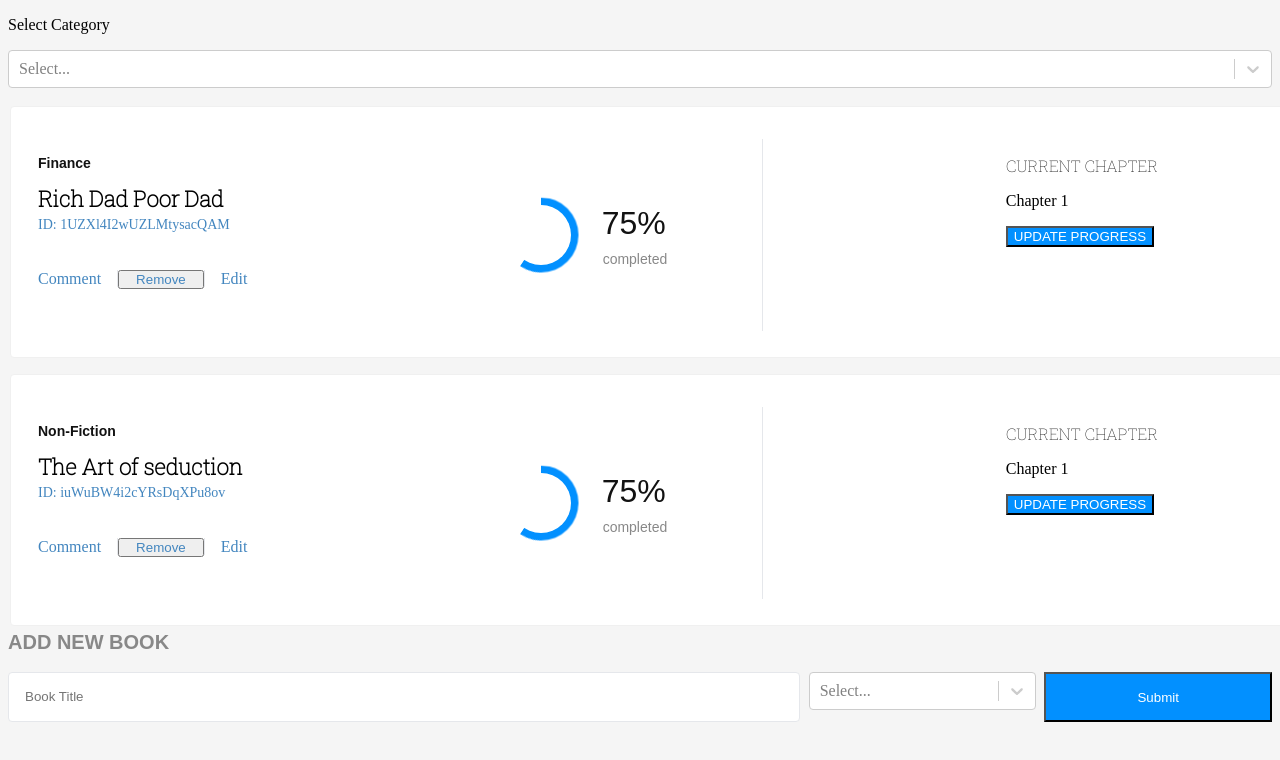
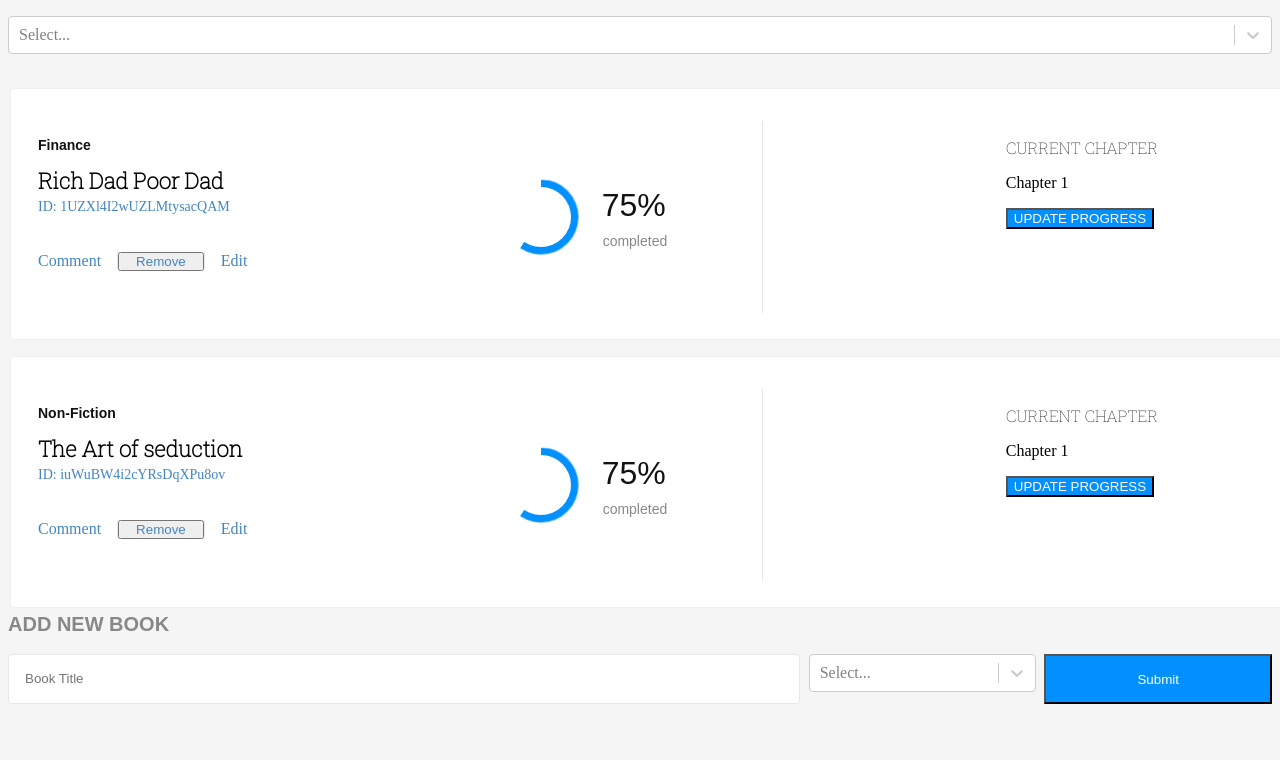
Before and after one commit to tanzila-abedin/bookstore, a React (Create React App) app: page / in a window 1280 px wide. Shown: the top 760 px of the page. Built offline with nearby package versions, Linux system fonts and the light colour scheme.

Commit message:
Add bootstrap classes

```diff
--- a/src/components/Categoryfilter.js
+++ b/src/components/Categoryfilter.js
@@ -3,9 +3,8 @@
 import Select from 'react-select';
 
 const CategoryFilter = ({ options, handleChange }) => (
-  <div>
-    <p> Select Category </p>
-    <Select options={options} onChange={(e) => handleChange(e)} required />
+  <div className="pt-4 pb-4">
+    <Select className="select-dropdown" options={options} onChange={(e) => handleChange(e)} required />
   </div>
 );
 
```
